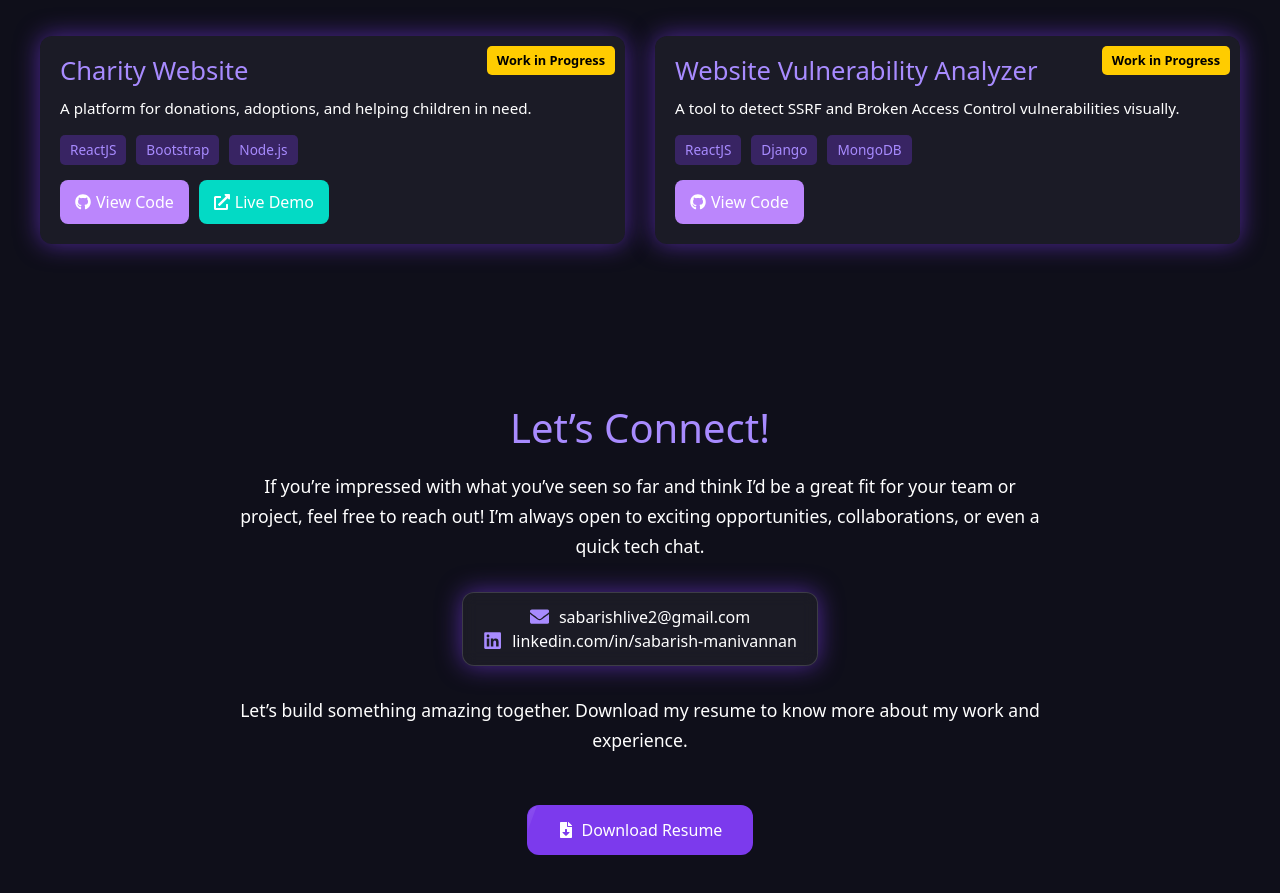
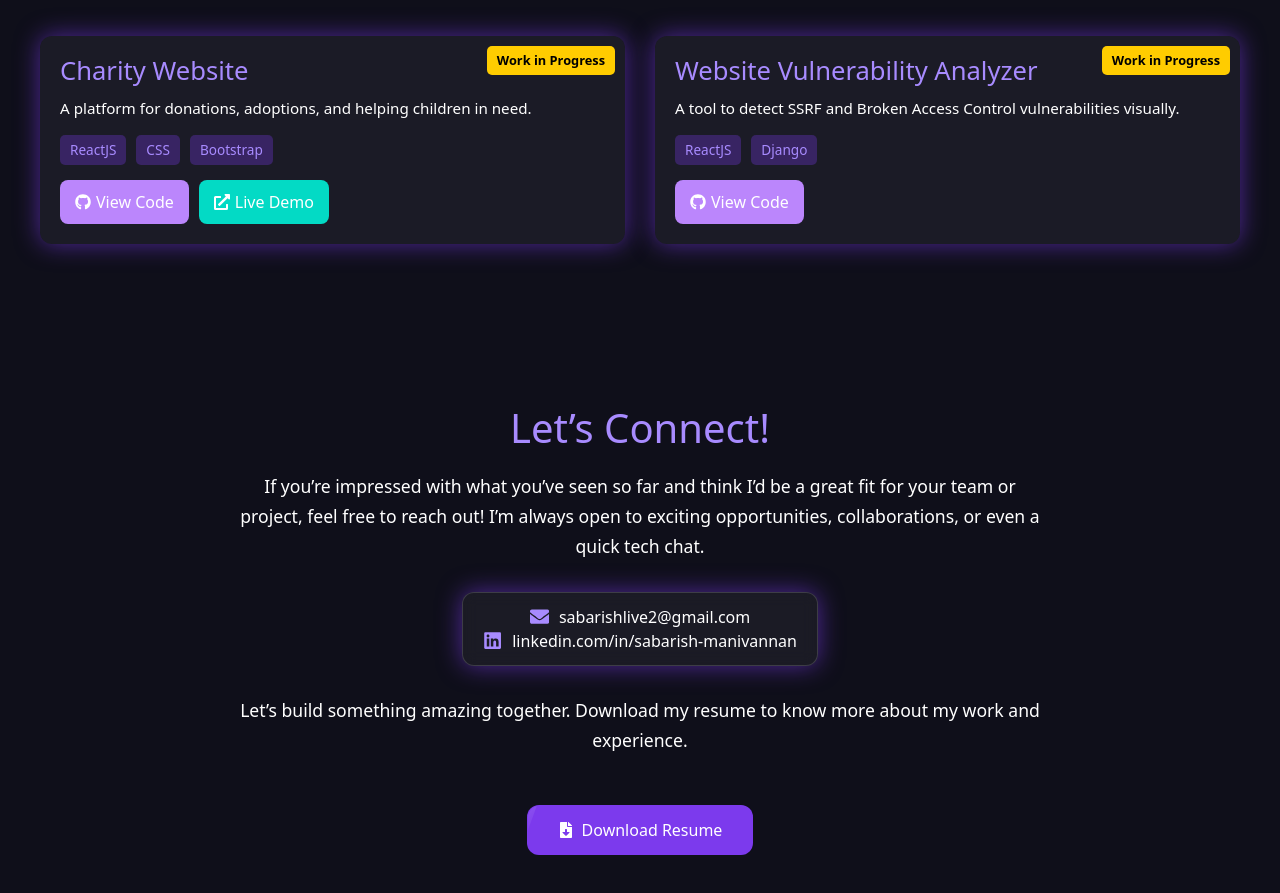
Before and after one commit to sabarish1608/Portfolio, a React (Vite) app in the folder portfolio/: page / in a window 1280 px wide. Shown: the part 1640-2533 px from the top of the page. Built offline with nearby package versions, Linux system fonts and the light colour scheme.

Commit message:
project section fixed

```diff
--- a/portfolio/src/components/Projects.jsx
+++ b/portfolio/src/components/Projects.jsx
@@ -6,7 +6,7 @@ const projects = [
   {
     title: "Charity Website",
     description: "A platform for donations, adoptions, and helping children in need.",
-    techStack: ["ReactJS", "Bootstrap", "Node.js"],
+    techStack: ["ReactJS", "CSS","Bootstrap"],
     github: "https://github.com/sabarish1608/CharityCare-Website",
     liveDemo: "https://sabarish1608.github.io/CharityCare-Website/",
     workInProgress: true,
@@ -14,7 +14,7 @@ const projects = [
   {
     title: "Website Vulnerability Analyzer",
     description: "A tool to detect SSRF and Broken Access Control vulnerabilities visually.",
-    techStack: ["ReactJS", "Django", "MongoDB"],
+    techStack: ["ReactJS", "Django"],
     github: "https://github.com/yourgithub/ssrf-bac-scanner",
     liveDemo: "",
     workInProgress: true,
```
